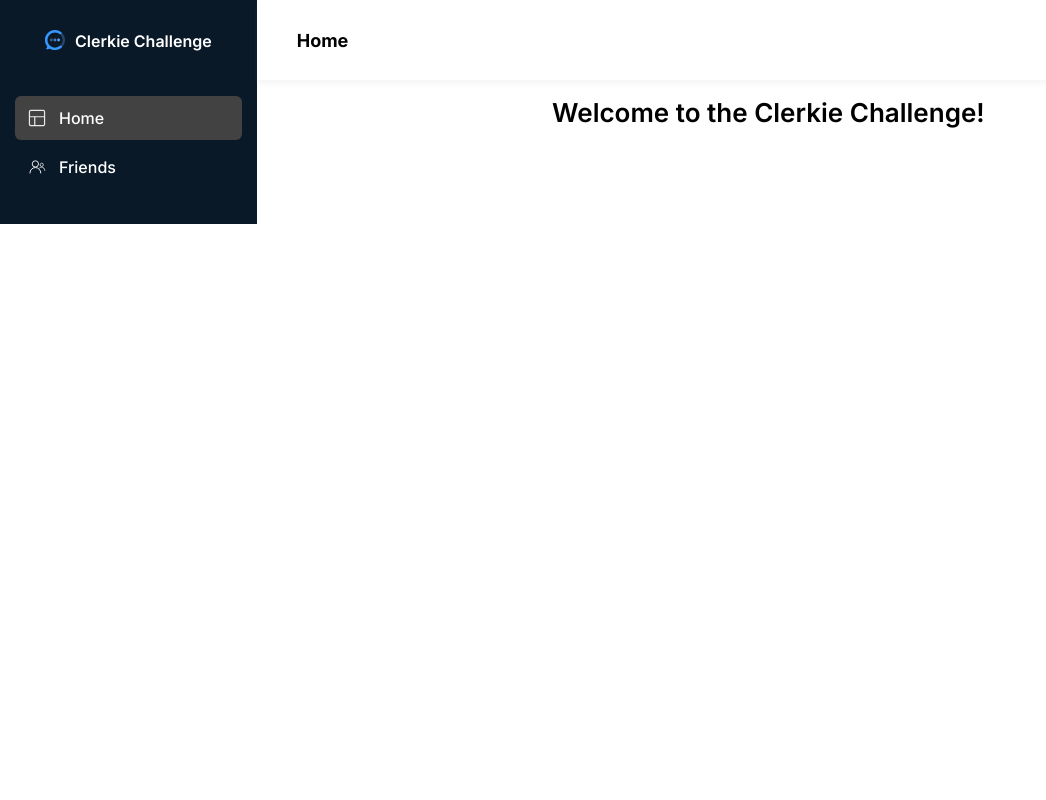
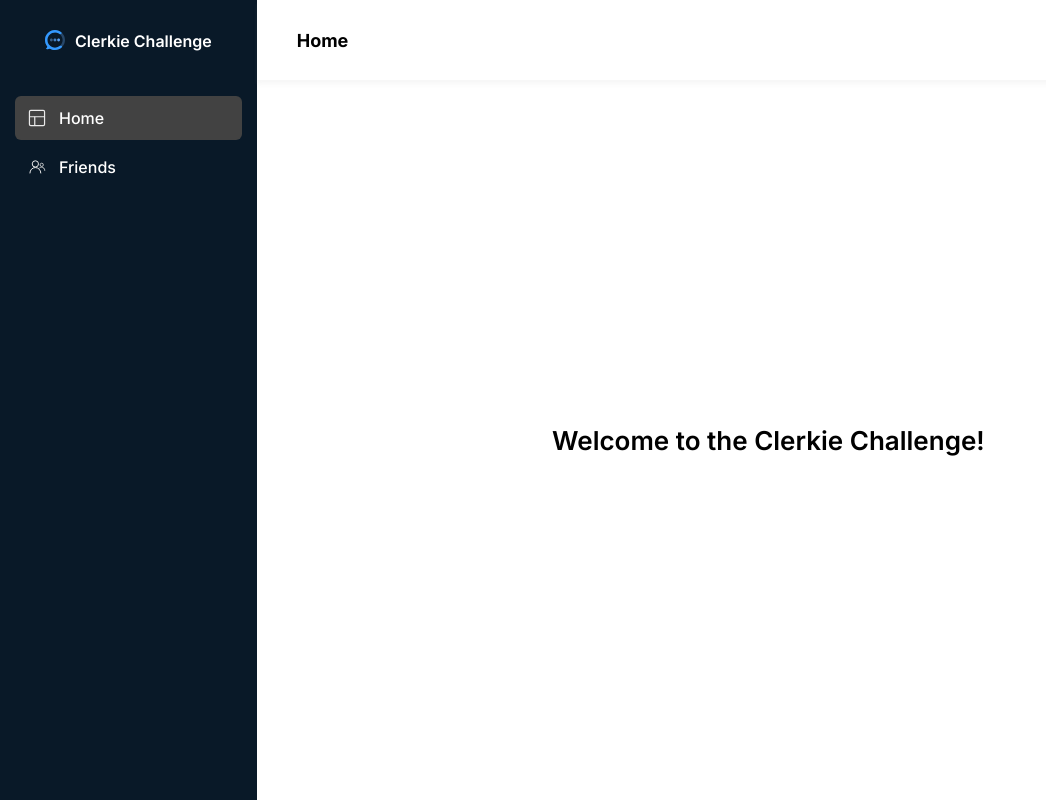
Before and after one commit to jpreston-alt/friends-challenge, a Next.js app: page / in a window 1280 px wide. Shown: the whole page, without its empty margins (0-1046 px from the left). Built offline with nearby package versions, Linux system fonts and the light colour scheme.

Commit message:
fix navbar margin bottom

```diff
--- a/components/PageTemplate/PageTemplate.js
+++ b/components/PageTemplate/PageTemplate.js
@@ -14,7 +14,7 @@
       </div>
       <div className={styles.page_container}>
         <NavBar pageName={pageName} />
-        <main>{children}</main>
+        {children}
       </div>
     </div>
   );
--- a/components/SideNav/SideNav.module.css
+++ b/components/SideNav/SideNav.module.css
@@ -1,5 +1,6 @@
 .container {
   background-color: var(--bg_dark);
+  min-height: 100vh;
   height: 100%;
   padding: var(--spacing_6) var(--spacing_3);
   box-sizing: border-box;
--- a/pages/friends/index.js
+++ b/pages/friends/index.js
@@ -35,7 +35,7 @@
   };
 
   return (
-    <div className={styles.container}>
+    <main className={styles.container}>
       <FilterFormContainer
         addFilters={addFilters}
         clearFilters={clearFilters}
@@ -44,7 +44,7 @@
       />
       <FriendsList friends={friends} pageSize={pageSize} />
       {getLastEl()}
-    </div>
+    </main>
   );
 };
 
--- a/pages/index.js
+++ b/pages/index.js
@@ -3,9 +3,9 @@
 
 const Home = () => {
   return (
-    <div className={stylesGlobal.center}>
+    <main className={stylesGlobal.center}>
       <Text variant="h1">Welcome to the Clerkie Challenge!</Text>
-    </div>
+    </main>
   );
 };
 
--- a/styles/globals.css
+++ b/styles/globals.css
@@ -54,7 +54,3 @@
 a {
   text-decoration: none;
 }
-
-main {
-  height: calc(100% - var(--navbar-height));
-}
```
Also changed, not shown: 1 other file (tests, documents, lock files or other folders).
